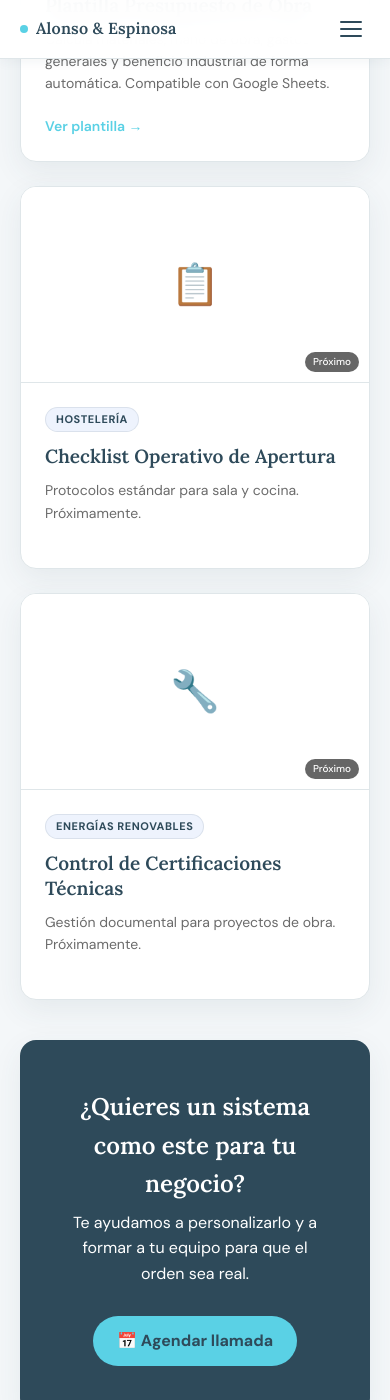
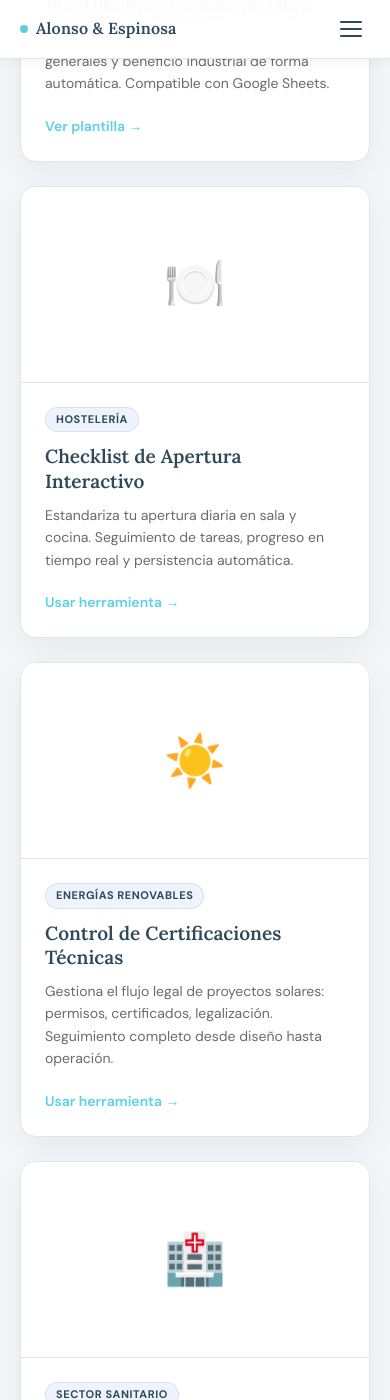
Before and after one commit to alauriela/alonsoespinosa-web, a Jekyll site: the page recursos.html, which Jekyll copies as it is, in a window 390 px wide and 1400 px high, scrolled down 1714 px. Built offline with Jekyll 4.4.1, drawn with Linux system fonts in a browser that asks for light colours; some of the changed text lies outside the part shown.

Commit message:
feat: hacer visibles las nuevas herramientas interactivas en index y recursos

```diff
--- a/recursos.html
+++ b/recursos.html
@@ -413,6 +413,15 @@
       color: var(--celeste);
     }
 
+    .article-cta {
+      display: inline-flex;
+      align-items: center;
+      gap: 6px;
+      font-size: 14px;
+      font-weight: 600;
+      color: var(--celeste);
+    }
+
     .cta-strip {
       background: var(--accent);
       border-radius: var(--r);
@@ -500,10 +509,7 @@
       .cta-strip {
         flex-direction: column;
         text-align: center;
-      }
-      .footer-inner {
-        flex-direction: column;
-        align-items: flex-start;
+        padding: 32px;
       }
       .footer-bottom {
         flex-direction: column;
@@ -585,7 +591,6 @@
       </div>
     </a>
 
-    <!-- NUEVA TARJETA: Plantilla Presupuesto de Obra -->
     <a href="presupuesto-obra.html" class="article-card" data-tags="herramienta construccion">
       <div class="article-thumb"><span style="font-size:50px" aria-hidden="true">📋</span></div>
       <div class="article-body">
@@ -596,23 +601,35 @@
       </div>
     </a>
 
-    <div class="article-card coming-soon" data-tags="hosteleria">
-      <div class="article-thumb"><span style="font-size:40px" aria-hidden="true">📋</span><span class="coming-tag">Próximo</span></div>
+    <a href="checklist-hosteleria.html" class="article-card" data-tags="hosteleria herramienta">
+      <div class="article-thumb"><span style="font-size:50px" aria-hidden="true">🍽️</span></div>
       <div class="article-body">
         <div class="article-meta"><span class="article-sector">Hostelería</span></div>
-        <div class="article-title">Checklist Operativo de Apertura</div>
-        <div class="article-desc">Protocolos estándar para sala y cocina. Próximamente.</div>
+        <div class="article-title">Checklist de Apertura Interactivo</div>
+        <div class="article-desc">Estandariza tu apertura diaria en sala y cocina. Seguimiento de tareas, progreso en tiempo real y persistencia automática.</div>
+        <span class="article-cta">Usar herramienta →</span>
       </div>
-    </div>
+    </a>
 
-    <div class="article-card coming-soon" data-tags="energias herramienta">
-      <div class="article-thumb"><span style="font-size:40px" aria-hidden="true">🔧</span><span class="coming-tag">Próximo</span></div>
+    <a href="certificaciones-renovables.html" class="article-card" data-tags="energias herramienta">
+      <div class="article-thumb"><span style="font-size:50px" aria-hidden="true">☀️</span></div>
       <div class="article-body">
         <div class="article-meta"><span class="article-sector">Energías Renovables</span></div>
         <div class="article-title">Control de Certificaciones Técnicas</div>
-        <div class="article-desc">Gestión documental para proyectos de obra. Próximamente.</div>
+        <div class="article-desc">Gestiona el flujo legal de proyectos solares: permisos, certificados, legalización. Seguimiento completo desde diseño hasta operación.</div>
+        <span class="article-cta">Usar herramienta →</span>
       </div>
-    </div>
+    </a>
+
+    <a href="gestion-clinicas.html" class="article-card" data-tags="sanitario herramienta">
+      <div class="article-thumb"><span style="font-size:50px" aria-hidden="true">🏥</span></div>
+      <div class="article-body">
+        <div class="article-meta"><span class="article-sector">Sector Sanitario</span></div>
+        <div class="article-title">Gestión de Clínicas Interactiva</div>
+        <div class="article-desc">Optimiza citas, expedientes administrativos únicos y cumplimiento LOPD. Sistema integrado para eliminar sobrecarga en recepción.</div>
+        <span class="article-cta">Usar herramienta →</span>
+      </div>
+    </a>
   </div>
 
   <div class="cta-strip">
```
Also changed, not shown: index.html (+36 -0 lines).
